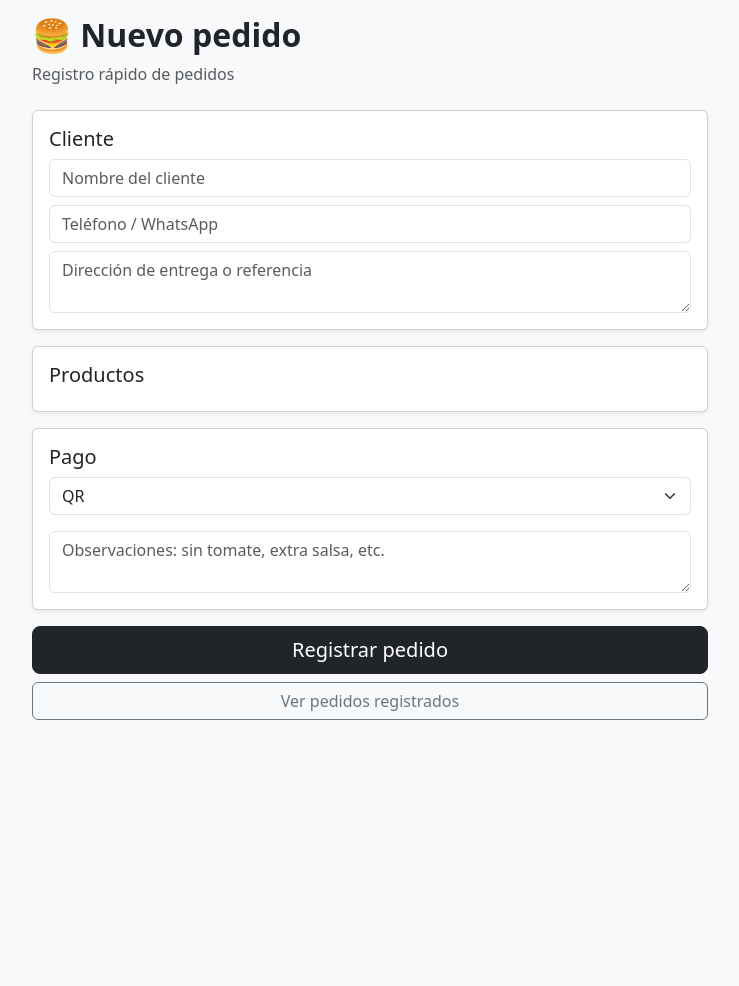
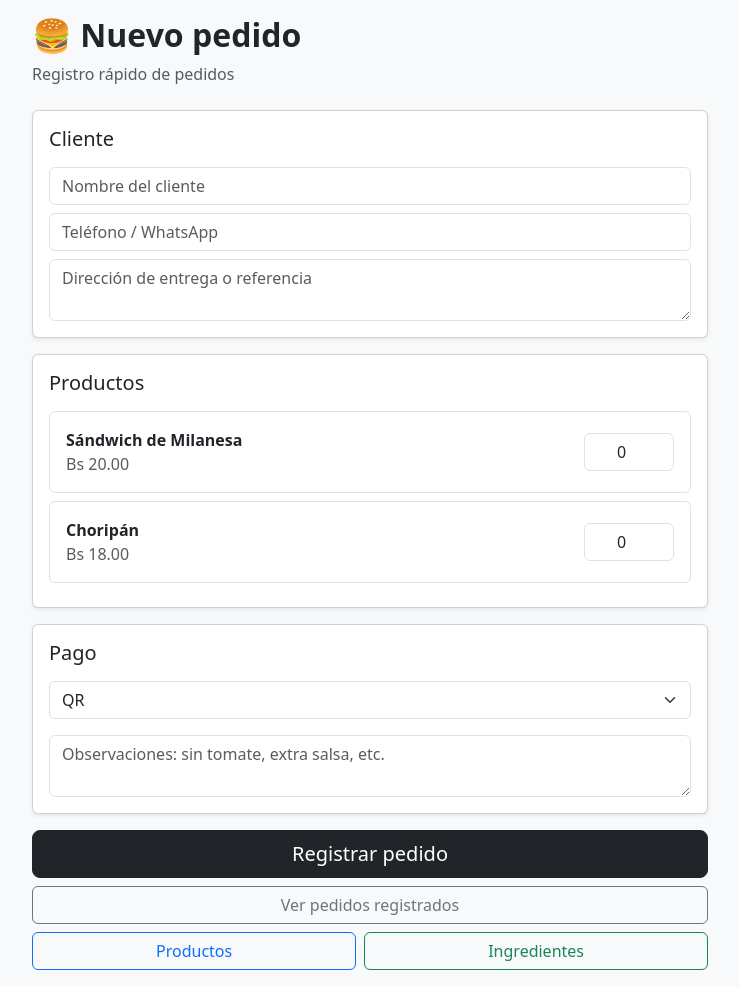
Before and after one commit to ElGringoRiveroGhost/restaurante-mvp, a Flask app: template templates/pedido.html in a window 1280 px wide. Shown: the whole page, without its empty margins (270-1009 px from the left). Before the commit the page ends 720 px from the top, so only its background shows below. Run offline with Flask 3, Linux system fonts and the light colour scheme; the template is opened without the code that fills it: values that come from a table or form of the project are taken from there, others are empty; some libraries are stand-ins or nearby versions.

Commit message:
Fix product list rendering

```diff
--- a/templates/pedido.html
+++ b/templates/pedido.html
@@ -3,74 +3,220 @@
 <head>
     <meta charset="utf-8">
     <meta name="viewport" content="width=device-width, initial-scale=1">
+
     <title>Nuevo pedido</title>
-    <link href="https://cdn.jsdelivr.net/npm/bootstrap@5.3.3/dist/css/bootstrap.min.css" rel="stylesheet">
+
+    <link
+        href="https://cdn.jsdelivr.net/npm/bootstrap@5.3.3/dist/css/bootstrap.min.css"
+        rel="stylesheet"
+    >
 </head>
+
 <body class="bg-light">
+
 <div class="container py-3" style="max-width: 700px;">
+
     <div class="mb-4">
         <h2 class="fw-bold">🍔 Nuevo pedido</h2>
-        <p class="text-muted mb-0">Registro rápido de pedidos</p>
+        <p class="text-muted mb-0">
+            Registro rápido de pedidos
+        </p>
     </div>
 
+
+    <!-- MENSAJES -->
     {% with messages = get_flashed_messages() %}
-      {% if messages %}
-        {% for message in messages %}
-          <div class="alert alert-warning">{{ message }}</div>
-        {% endfor %}
-      {% endif %}
+        {% if messages %}
+            {% for message in messages %}
+                <div class="alert alert-warning">
+                    {{ message }}
+                </div>
+            {% endfor %}
+        {% endif %}
     {% endwith %}
 
-    <form method="post" action="/pedido">
+
+    <!-- FORMULARIO -->
+    <form method="post" action="{{ url_for('crear_pedido') }}">
+
+
+        <!-- CLIENTE -->
         <div class="card shadow-sm mb-3">
+
             <div class="card-body">
-                <h5>Cliente</h5>
-                <input class="form-control mb-2" name="name" placeholder="Nombre del cliente" required>
-                <input class="form-control mb-2" name="phone" placeholder="Teléfono / WhatsApp" required>
-                <textarea class="form-control" name="address" rows="2" placeholder="Dirección de entrega o referencia"></textarea>
+
+                <h5 class="mb-3">
+                    Cliente
+                </h5>
+
+                <input
+                    class="form-control mb-2"
+                    name="name"
+                    placeholder="Nombre del cliente"
+                    required
+                >
+
+                <input
+                    class="form-control mb-2"
+                    name="phone"
+                    placeholder="Teléfono / WhatsApp"
+                    required
+                >
+
+                <textarea
+                    class="form-control"
+                    name="address"
+                    rows="2"
+                    placeholder="Dirección de entrega o referencia"
+                ></textarea>
+
             </div>
+
         </div>
 
+
+        <!-- PRODUCTOS -->
         <div class="card shadow-sm mb-3">
+
             <div class="card-body">
-                <h5>Productos</h5>
 
-                {% for id, product in products.items() %}
-                <div class="d-flex align-items-center justify-content-between border rounded p-3 mb-2">
-                    <div>
-                        <div class="fw-semibold">{{ product.name }}</div>
-                        <div class="text-muted">Bs {{ "%.2f"|format(product.price) }}</div>
+                <h5 class="mb-3">
+                    Productos
+                </h5>
+
+
+                {% if products %}
+
+                    {% for product in products %}
+
+                        <div
+                            class="d-flex align-items-center justify-content-between border rounded p-3 mb-2 bg-white"
+                        >
+
+                            <div>
+
+                                <div class="fw-semibold">
+                                    {{ product.name }}
+                                </div>
+
+                                <div class="text-muted">
+                                    Bs {{ "%.2f"|format(product.price|float) }}
+                                </div>
+
+                            </div>
+
+
+                            <input
+                                type="number"
+                                min="0"
+                                value="0"
+                                name="qty_{{ product.id }}"
+                                class="form-control"
+                                style="width:90px;text-align:center;"
+                            >
+
+                        </div>
+
+                    {% endfor %}
+
+                {% else %}
+
+                    <div class="alert alert-warning mb-0">
+                        No hay productos disponibles actualmente.
                     </div>
-                    <input type="number" min="0" value="0" name="qty_{{ id }}"
-                           class="form-control" style="width:90px;text-align:center;">
-                </div>
-                {% endfor %}
+
+                {% endif %}
+
             </div>
+
         </div>
 
+
+        <!-- PAGO -->
         <div class="card shadow-sm mb-3">
+
             <div class="card-body">
-                <h5>Pago</h5>
-                <select class="form-select mb-3" name="payment">
-                    <option value="QR">QR</option>
-                    <option value="Efectivo">Efectivo</option>
-                    <option value="Transferencia">Transferencia</option>
-                    <option value="Pendiente">Pendiente</option>
+
+                <h5 class="mb-3">
+                    Pago
+                </h5>
+
+                <select
+                    class="form-select mb-3"
+                    name="payment"
+                >
+
+                    <option value="QR">
+                        QR
+                    </option>
+
+                    <option value="Efectivo">
+                        Efectivo
+                    </option>
+
+                    <option value="Transferencia">
+                        Transferencia
+                    </option>
+
+                    <option value="Pendiente">
+                        Pendiente
+                    </option>
+
                 </select>
 
-                <textarea class="form-control" name="notes" rows="2"
-                          placeholder="Observaciones: sin tomate, extra salsa, etc."></textarea>
+
+                <textarea
+                    class="form-control"
+                    name="notes"
+                    rows="2"
+                    placeholder="Observaciones: sin tomate, extra salsa, etc."
+                ></textarea>
+
             </div>
+
         </div>
 
-        <button class="btn btn-dark btn-lg w-100" type="submit">
+
+        <!-- BOTÓN -->
+        <button
+            class="btn btn-dark btn-lg w-100"
+            type="submit"
+        >
             Registrar pedido
         </button>
+
     </form>
 
-    <a href="/pedidos" class="btn btn-outline-secondary w-100 mt-2">
+
+    <!-- PEDIDOS -->
+    <a
+        href="{{ url_for('pedidos') }}"
+        class="btn btn-outline-secondary w-100 mt-2"
+    >
         Ver pedidos registrados
     </a>
+
+
+    <!-- ADMINISTRACIÓN -->
+    <div class="d-flex gap-2 mt-2">
+
+        <a
+            href="{{ url_for('productos') }}"
+            class="btn btn-outline-primary flex-fill"
+        >
+            Productos
+        </a>
+
+        <a
+            href="{{ url_for('ingredientes') }}"
+            class="btn btn-outline-success flex-fill"
+        >
+            Ingredientes
+        </a>
+
+    </div>
+
 </div>
+
 </body>
 </html>
```
